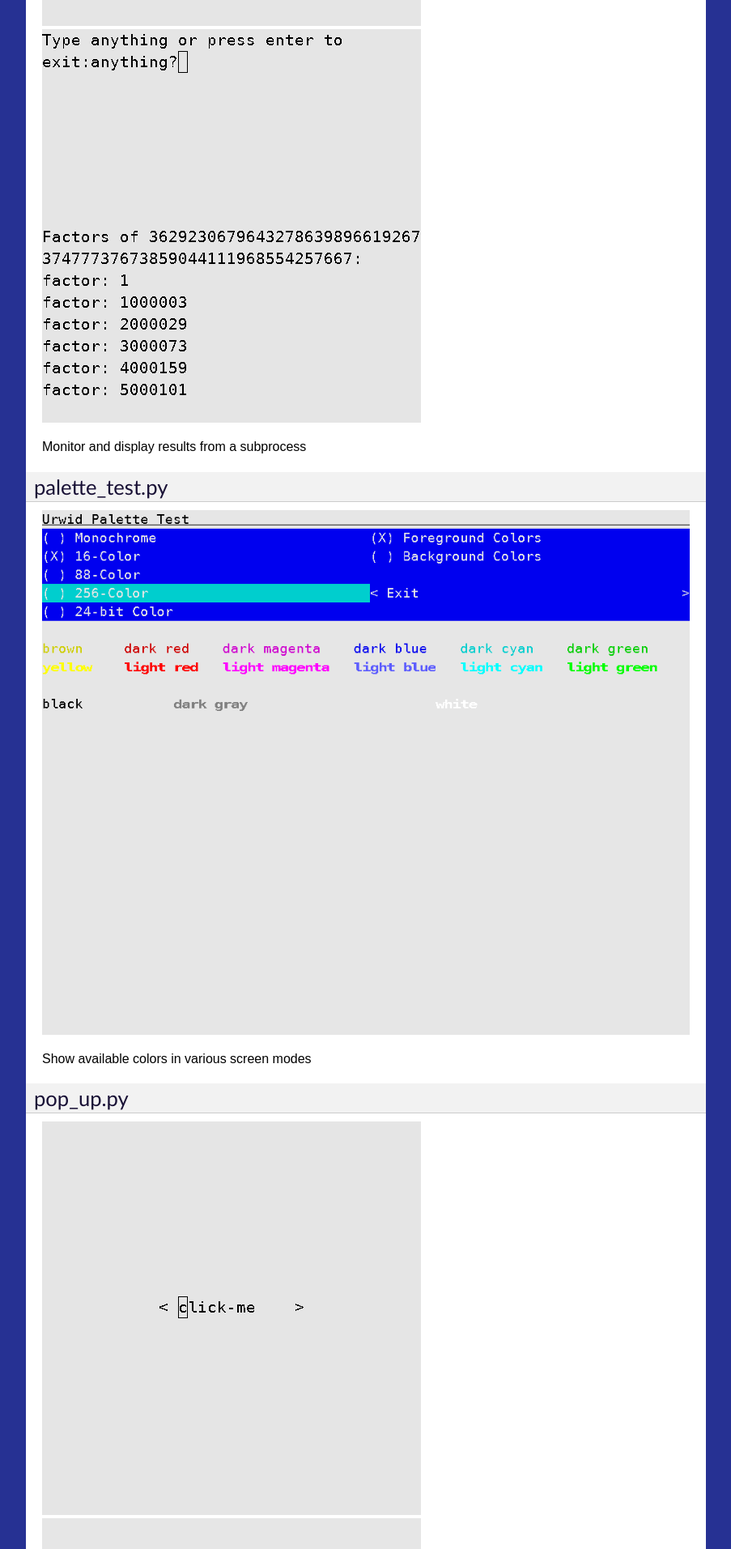
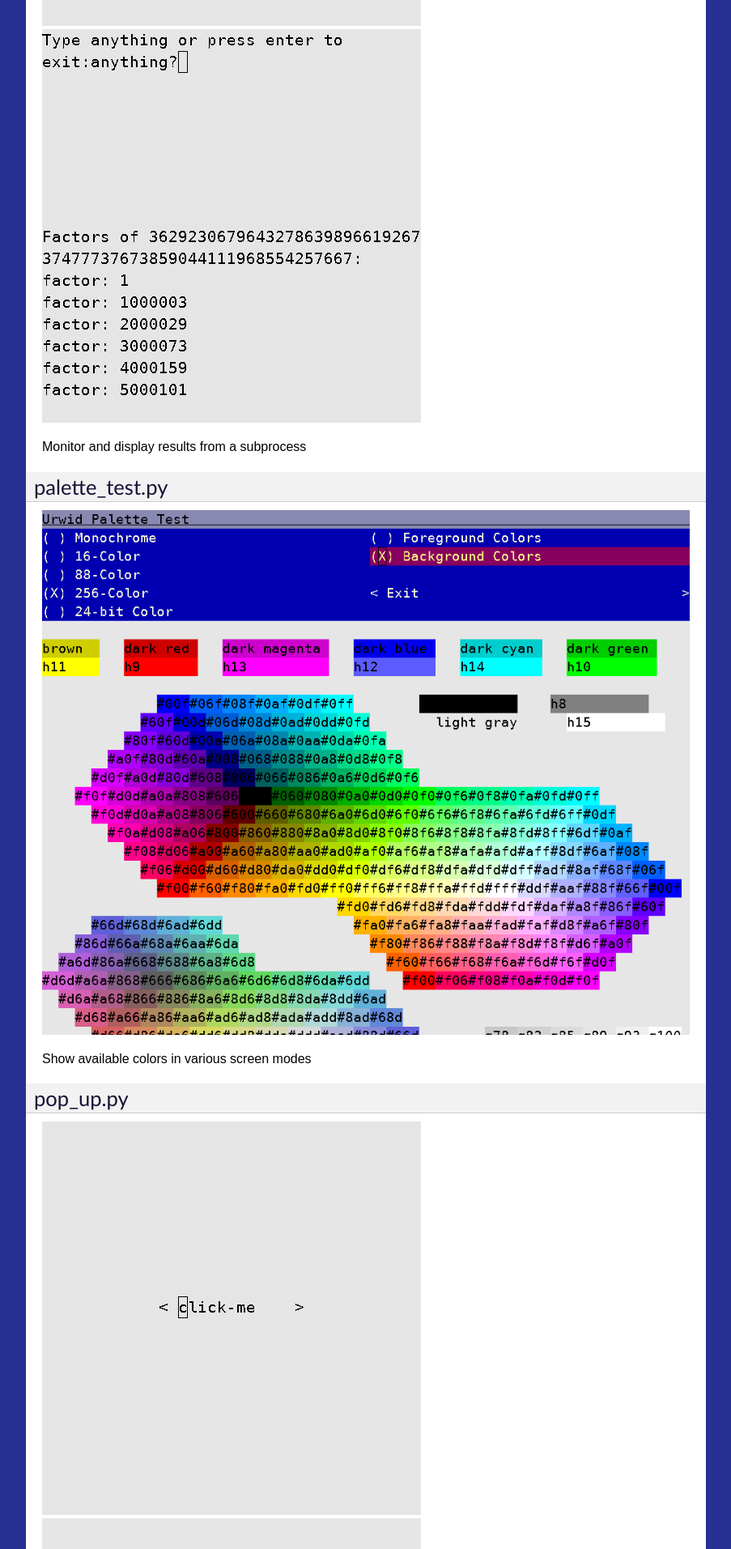
Before and after one commit to urwid/urwid, a Sphinx documentation site: the page built from docs/examples/index.rst, in a window 1280 px wide. Shown: the part 4483-6396 px from the top of the page at 81% size, without its empty margins (198-1101 px from the left). Built offline with Sphinx 7.4.7, drawn with Linux system fonts in a browser that asks for light colours.

Commit message:
Fix(docs): xdotool race in palette_test example

```diff
--- a/docs/examples/index.rst
+++ b/docs/examples/index.rst
@@ -57,7 +57,7 @@ Monitor and display results from a subprocess
 palette_test.py
 ---------------
 
-.. image:: palette_test2.png
+.. image:: palette_test3.png
 
 Show available colors in various screen modes
 
```
Also changed, not shown: docs/examples/palette_test2.png, docs/examples/palette_test3.png (added), 3 other files.
